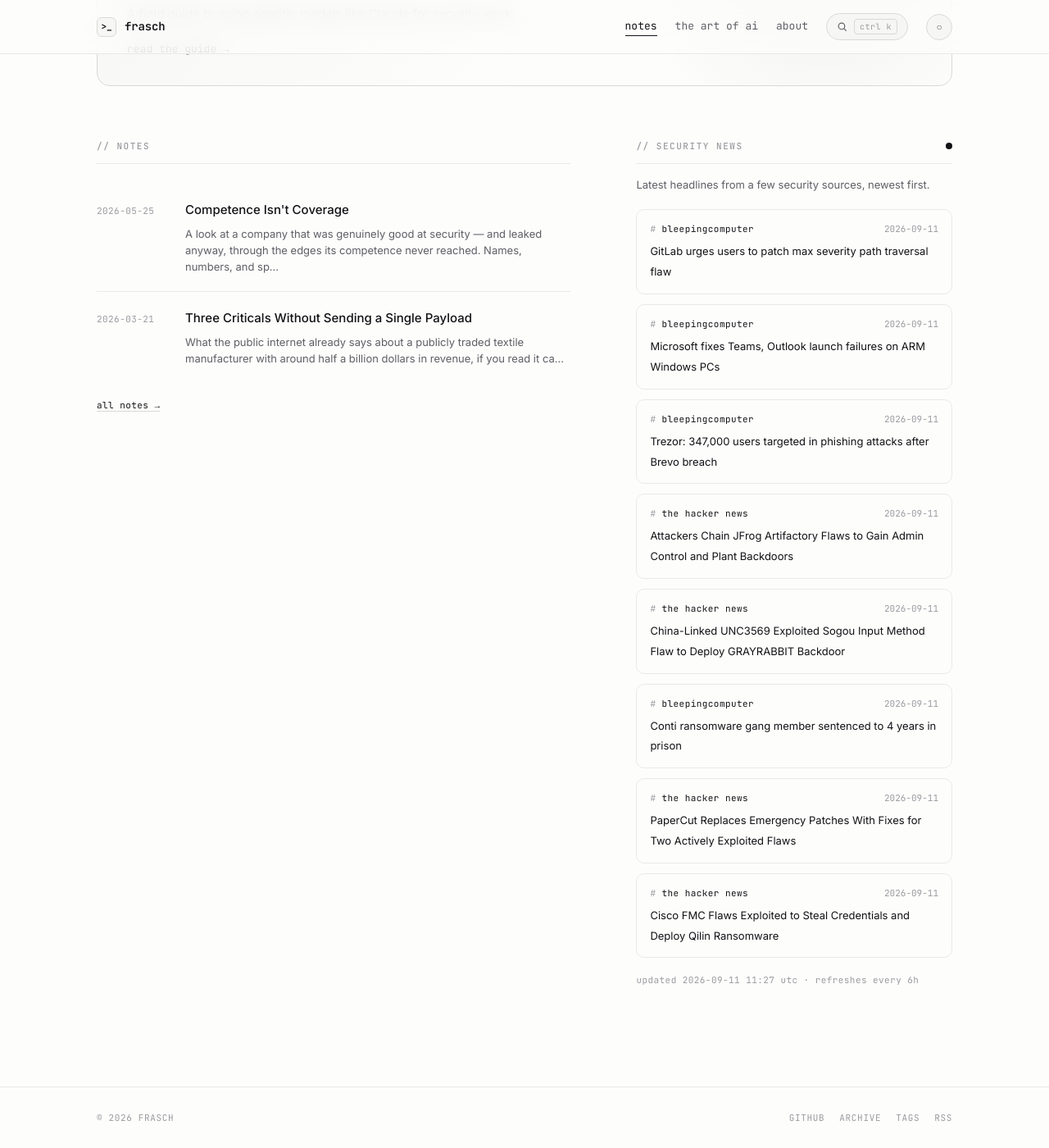
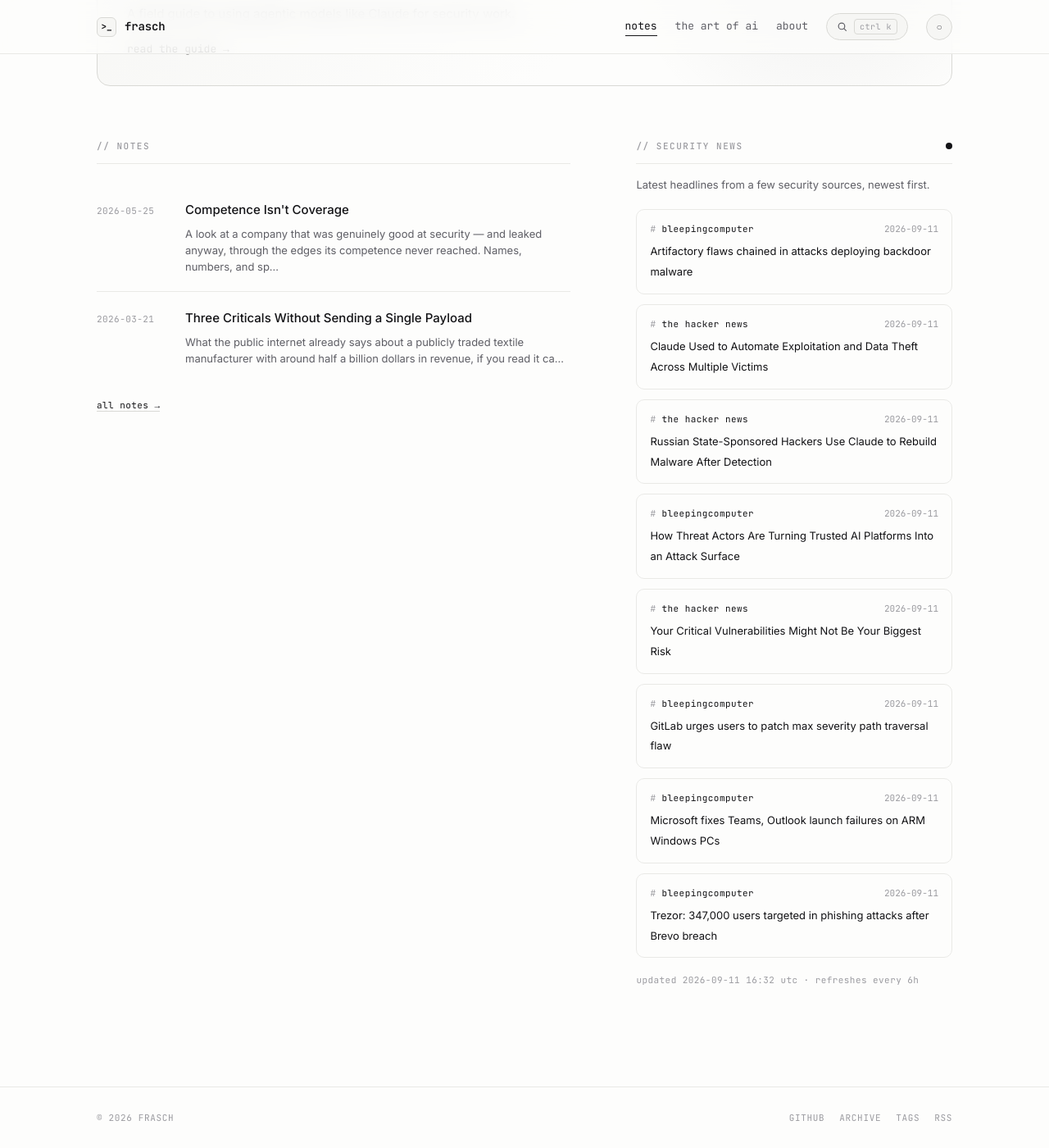
Before and after one commit to whoisfrasch/frasch, a Jekyll site: the page built from index.html, in a window 1280 px wide and 1400 px high, scrolled down 615 px. Shown: the whole window at 82% size. Built offline with Jekyll 4.4.1, drawn with Linux system fonts in a browser that asks for light colours.

Commit message:
Refresh security news feed

```diff
--- a/_data/news.json
+++ b/_data/news.json
@@ -1,6 +1,36 @@
 {
-  "updated": "2026-09-11T11:27:20Z",
+  "updated": "2026-09-11T16:32:08Z",
   "items": [
+    {
+      "source": "bleepingcomputer",
+      "title": "Artifactory flaws chained in attacks deploying backdoor malware",
+      "link": "https://www.bleepingcomputer.com/news/security/artifactory-flaws-chained-in-attacks-deploying-backdoor-malware/",
+      "date": "2026-09-11T16:29:44Z"
+    },
+    {
+      "source": "the hacker news",
+      "title": "Claude Used to Automate Exploitation and Data Theft Across Multiple Victims",
+      "link": "https://thehackernews.com/2026/09/claude-used-to-automate-exploitation.html",
+      "date": "2026-09-11T14:29:47Z"
+    },
+    {
+      "source": "the hacker news",
+      "title": "Russian State-Sponsored Hackers Use Claude to Rebuild Malware After Detection",
+      "link": "https://thehackernews.com/2026/09/russian-state-sponsored-hackers-use.html",
+      "date": "2026-09-11T14:10:20Z"
+    },
+    {
+      "source": "bleepingcomputer",
+      "title": "How Threat Actors Are Turning Trusted AI Platforms Into an Attack Surface",
+      "link": "https://www.bleepingcomputer.com/news/security/how-threat-actors-are-turning-trusted-ai-platforms-into-an-attack-surface/",
+      "date": "2026-09-11T14:01:11Z"
+    },
+    {
+      "source": "the hacker news",
+      "title": "Your Critical Vulnerabilities Might Not Be Your Biggest Risk",
+      "link": "https://thehackernews.com/2026/09/your-critical-vulnerabilities-might-not.html",
+      "date": "2026-09-11T11:30:00Z"
+    },
     {
       "source": "bleepingcomputer",
       "title": "GitLab urges users to patch max severity path traversal flaw",
@@ -18,36 +48,6 @@
       "title": "Trezor: 347,000 users targeted in phishing attacks after Brevo breach",
       "link": "https://www.bleepingcomputer.com/news/security/trezor-347-000-users-targeted-in-phishing-attacks-after-brevo-breach/",
       "date": "2026-09-11T07:55:15Z"
-    },
-    {
-      "source": "the hacker news",
-      "title": "Attackers Chain JFrog Artifactory Flaws to Gain Admin Control and Plant Backdoors",
-      "link": "https://thehackernews.com/2026/09/attackers-chain-jfrog-artifactory-flaws.html",
-      "date": "2026-09-11T07:31:05Z"
-    },
-    {
-      "source": "the hacker news",
-      "title": "China-Linked UNC3569 Exploited Sogou Input Method Flaw to Deploy GRAYRABBIT Backdoor",
-      "link": "https://thehackernews.com/2026/09/china-linked-unc3569-exploited-sogou.html",
-      "date": "2026-09-11T07:14:09Z"
-    },
-    {
-      "source": "bleepingcomputer",
-      "title": "Conti ransomware gang member sentenced to 4 years in prison",
-      "link": "https://www.bleepingcomputer.com/news/security/conti-ransomware-gang-member-sentenced-to-four-years-in-prison/",
-      "date": "2026-09-11T06:48:37Z"
-    },
-    {
-      "source": "the hacker news",
-      "title": "PaperCut Replaces Emergency Patches With Fixes for Two Actively Exploited Flaws",
-      "link": "https://thehackernews.com/2026/09/papercut-replaces-emergency-patches.html",
-      "date": "2026-09-11T06:46:18Z"
-    },
-    {
-      "source": "the hacker news",
-      "title": "Cisco FMC Flaws Exploited to Steal Credentials and Deploy Qilin Ransomware",
-      "link": "https://thehackernews.com/2026/09/cisco-fmc-flaws-exploited-to-steal.html",
-      "date": "2026-09-11T06:19:59Z"
     }
   ]
 }
```
